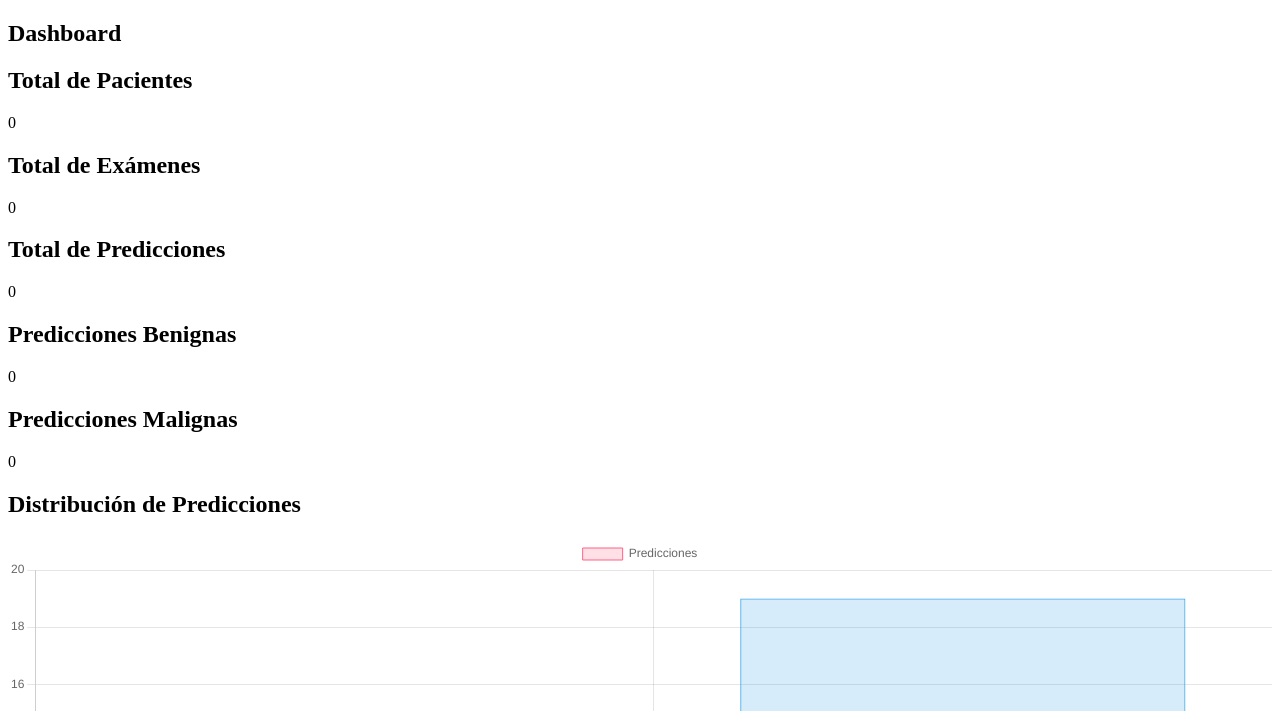
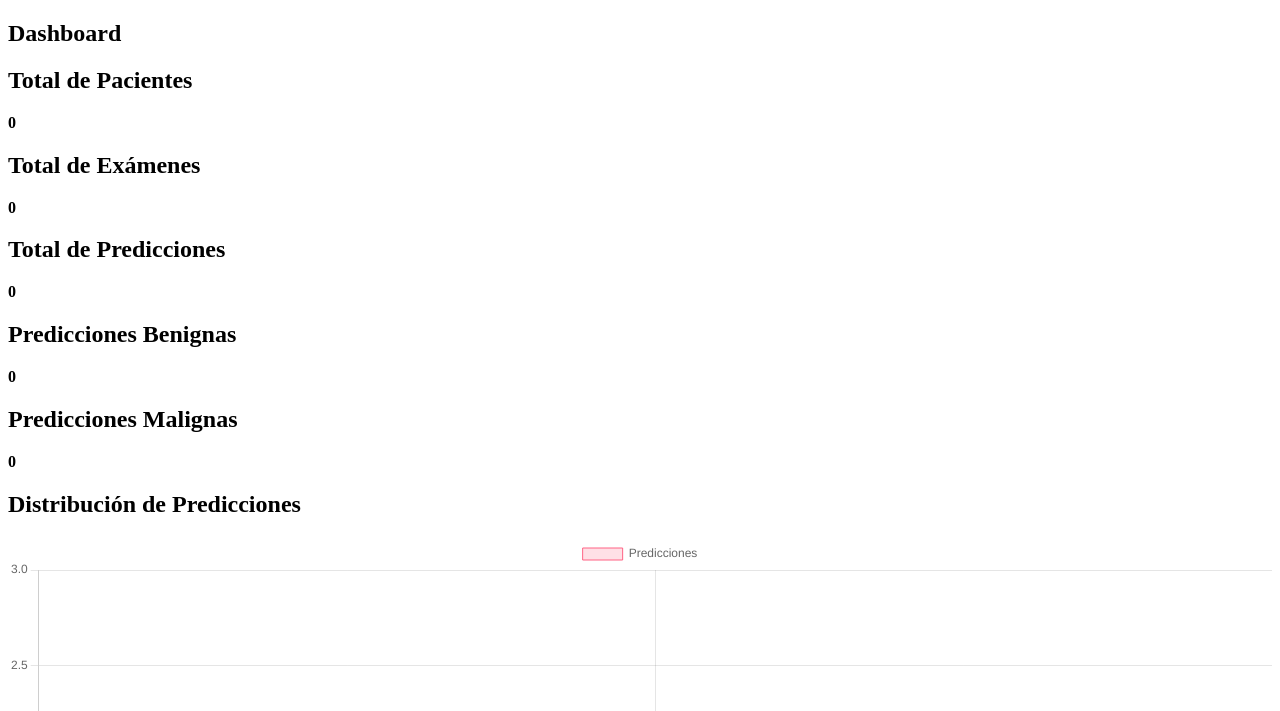
Before and after one commit to ilanangelesrodriguez/clinicarobles, a Django app: page /dashboard/ in a window 1280 px wide. Shown: the part 78-789 px from the top of the page. Run offline with Django 5.2, Linux system fonts and the light colour scheme; data that the repository does not hold is empty; parts of the project's set-up code (start-up, migrations or seed data) failed here and were passed over.

Commit message:
feat: mejorar la presentación de estadísticas en el dashboard

```diff
--- a/breastcancer/templates/breastcancer/dashboard.html
+++ b/breastcancer/templates/breastcancer/dashboard.html
@@ -10,24 +10,24 @@
         <h1>Dashboard</h1>
         <div class="dashboard-stats">
             <div class="stat">
-                <h2>Total de Pacientes</h2>
-                <p>{{ total_pacientes }}</p>
+            <h2>Total de Pacientes</h2>
+            <p style="font-weight: bold; color:black;">{{ total_pacientes }}</p>
             </div>
             <div class="stat">
-                <h2>Total de Exámenes</h2>
-                <p>{{ total_examenes }}</p>
+            <h2>Total de Exámenes</h2>
+            <p style="font-weight: bold; color:black;">{{ total_examenes }}</p>
             </div>
             <div class="stat">
-                <h2>Total de Predicciones</h2>
-                <p>{{ total_predicciones }}</p>
+            <h2>Total de Predicciones</h2>
+            <p style="font-weight: bold; color:black;">{{ total_predicciones }}</p>
             </div>
             <div class="stat">
-                <h2>Predicciones Benignas</h2>
-                <p>{{ benigno_count }}</p>
+            <h2>Predicciones Benignas</h2>
+            <p style="font-weight: bold; color:black;">{{ benigno_count }}</p>
             </div>
             <div class="stat">
-                <h2>Predicciones Malignas</h2>
-                <p>{{ maligno_count }}</p>
+            <h2>Predicciones Malignas</h2>
+            <p style="font-weight: bold; color:black;">{{ maligno_count }}</p>
             </div>
         </div>
         <div class="dashboard-charts">
@@ -46,7 +46,7 @@
             labels: ['Benigno', 'Maligno'], // Etiquetas para el eje X
             datasets: [{
                 label: 'Predicciones',
-                data: [12, 19, 3], // Datos para el gráfico
+                data: [2, 2, 3], // Datos para el gráfico
                 backgroundColor: [
                     'rgba(255, 99, 132, 0.2)',
                     'rgba(54, 162, 235, 0.2)',
```
